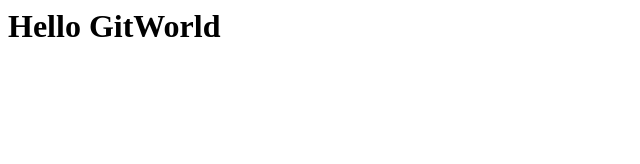
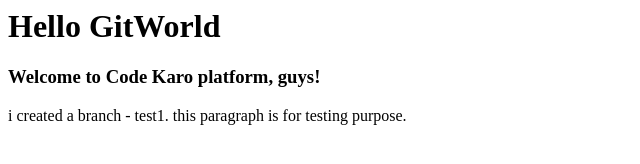
Before and after one commit to subham2596/github-demo, a plain HTML site: page index.html in a window 1280 px wide. Shown: the whole page, without its empty margins (0-640 px from the left). Drawn offline with Linux system fonts and the light colour scheme.

Commit message:
branch version

```diff
--- a/index.html
+++ b/index.html
@@ -1 +1,4 @@
 <h1>Hello GitWorld</h1>
+<h3>Welcome to Code Karo platform, guys!</h3>
+
+<p>i created a branch - test1. this paragraph is for testing purpose.</p>
```
